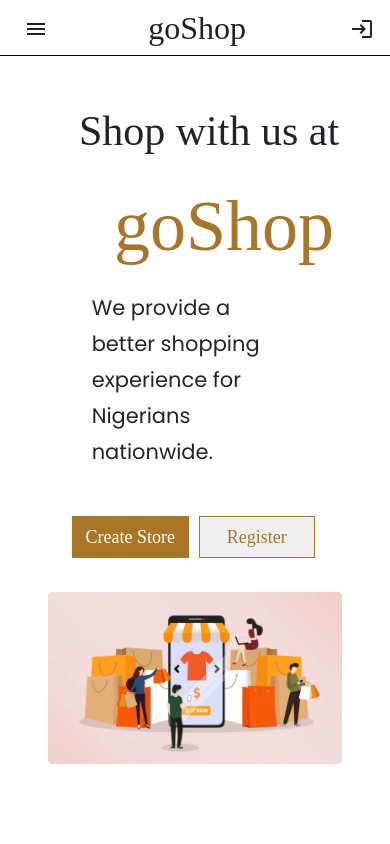
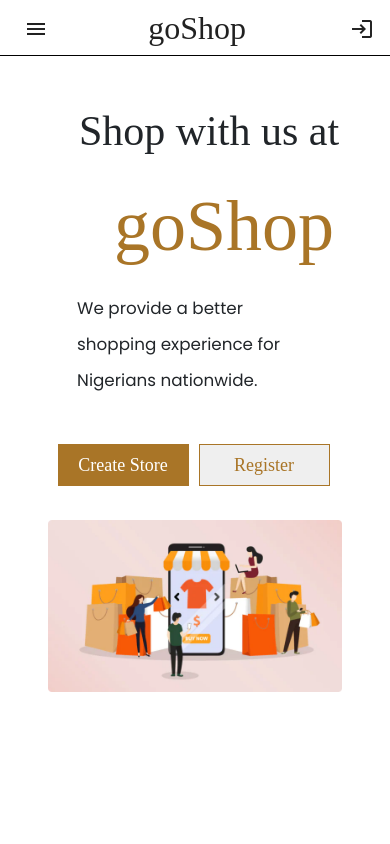
Before and after one commit to gads-web-ecom-20/web-Ecom20-goShop, an Angular app: page / in a window 390 px wide. Shown: the top 844 px of the page. Built offline with nearby package versions, Linux system fonts and the light colour scheme; a web font is replaced by a local one.

Commit message:
fix style issue small devices

```diff
--- a/src/app/home/home.component.css
+++ b/src/app/home/home.component.css
@@ -115,3 +115,16 @@
 .second-part, .third-part {
     background-color: #E5E5E5;
 }
+
+@media only screen and (max-width: 768px) {
+    .intro-col {
+        width: 45%;
+    }
+    .description {
+        padding-left: 10%;
+        font-size: 1.2em;
+    }
+    .button {
+        width: 45%;
+    }
+}
```
